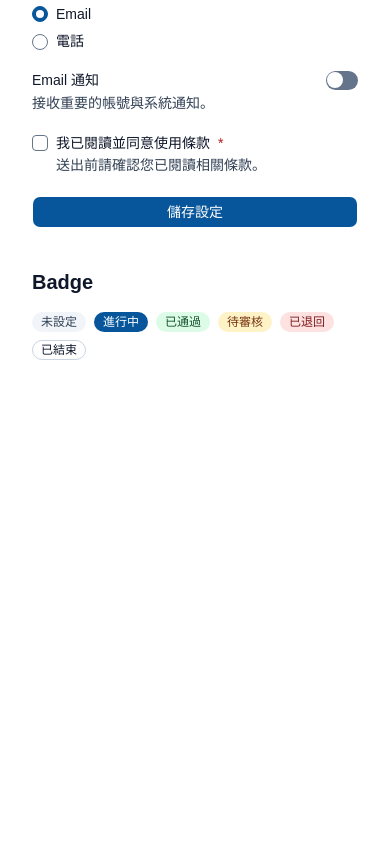
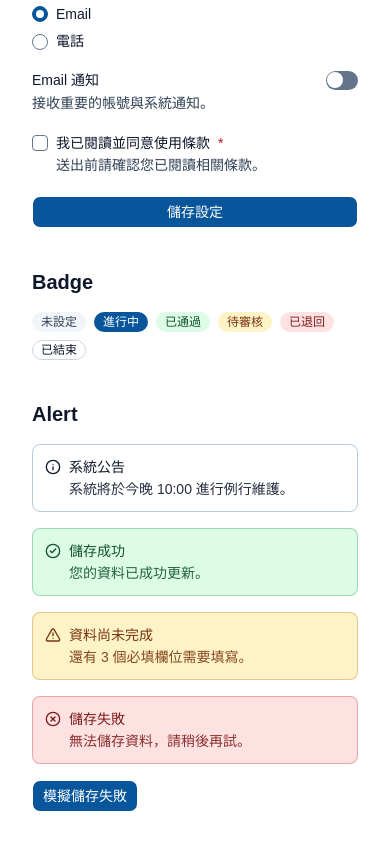
Before and after one commit to sufyspace/ui-kit-a11y, a React (Vite) app: page / in a window 390 px wide. Shown: the part 6945-7789 px from the top of the page. Before the commit the page ends 7337 px from the top, so only its background shows below. Built offline with nearby package versions, Linux system fonts and the light colour scheme.

Commit message:
feat: add accessible alert component

```diff
--- a/src/App.tsx
+++ b/src/App.tsx
@@ -25,7 +25,13 @@ import {
 import { Switch } from "@/components/ui/switch"
 import { Textarea } from "@/components/ui/textarea"
 import { Badge } from "@/components/ui/badge"
-import { Search, Plus, Save, Trash2 } from "lucide-react"
+import {
+    Alert,
+    AlertDescription,
+    AlertTitle,
+} from "@/components/ui/alert"
+
+import { Search, Plus, Save, Trash2, CircleCheck, Info, CircleX, TriangleAlert } from "lucide-react"
 import { useEffect, useState } from "react"
 
 
@@ -127,6 +133,7 @@ function App() {
     const [message, setMessage] = useState("")
     const [errors, setErrors] = useState<FormErrors>({})
     const [submitAttempt, setSubmitAttempt] = useState(0)
+    const [showErrorAlert, setShowErrorAlert] = useState(false)
 
     useEffect(() => {
         if (submitAttempt === 0) return
@@ -1208,6 +1215,70 @@ function App() {
                         </Badge>
                     </div>
                 </section>
+
+                <section className="max-w-xl space-y-4">
+                    <h2 className="text-xl font-semibold">
+                        Alert
+                    </h2>
+
+                    <Alert variant="info">
+                        <Info aria-hidden="true"/>
+                        <AlertTitle>系統公告</AlertTitle>
+                        <AlertDescription>
+                            系統將於今晚 10:00 進行例行維護。
+                        </AlertDescription>
+                    </Alert>
+
+                    <Alert variant="success">
+                        <CircleCheck aria-hidden="true" />
+                        <AlertTitle>儲存成功</AlertTitle>
+                        <AlertDescription>
+                            您的資料已成功更新。
+                        </AlertDescription>
+                    </Alert>
+
+                    <Alert variant="warning">
+                        <TriangleAlert aria-hidden="true" />
+                        <AlertTitle>資料尚未完成</AlertTitle>
+                        <AlertDescription>
+                            還有 3 個必填欄位需要填寫。
+                        </AlertDescription>
+                    </Alert>
+
+                    <Alert variant="error">
+                        <CircleX aria-hidden="true" />
+                        <AlertTitle>儲存失敗</AlertTitle>
+                        <AlertDescription>
+                            無法儲存資料，請稍後再試。
+                        </AlertDescription>
+                    </Alert>
+
+                    <div className="space-y-3">
+                        <Button
+                            type="button"
+                            onClick={() => setShowErrorAlert(true)}
+                        >
+                            模擬儲存失敗
+                        </Button>
+
+                        {showErrorAlert && (
+                            <Alert
+                                variant="error"
+                                role="alert"
+                            >
+                                <CircleX aria-hidden="true" />
+
+                                <AlertTitle>
+                                    儲存失敗
+                                </AlertTitle>
+
+                                <AlertDescription>
+                                    無法儲存資料，請稍後再試。
+                                </AlertDescription>
+                            </Alert>
+                        )}
+                    </div>
+                </section>
             </div>
         </main>
     )
--- /dev/null
+++ b/src/components/ui/alert.tsx
@@ -0,0 +1,95 @@
+import * as React from "react"
+import { cva, type VariantProps } from "class-variance-authority"
+import { cn } from "cn"
+
+const alertVariants = cva(
+    "group/alert relative grid w-full gap-0.5 rounded-lg border px-3 py-3 text-left text-sm has-data-[slot=alert-action]:relative has-data-[slot=alert-action]:pr-18 has-[>svg]:grid-cols-[auto_1fr] has-[>svg]:gap-x-2 *:[svg]:row-span-2 *:[svg]:translate-y-0.5 *:[svg]:text-current *:[svg:not([class*='size-'])]:size-4",
+    {
+        variants: {
+            variant: {
+                info:
+                    "border-primary/30 bg-primary-container text-on-primary-container",
+                success:
+                    "border-success/30 bg-success-container text-on-success-container",
+                warning:
+                    "border-warning/30 bg-warning-container text-on-warning-container",
+                error:
+                    "border-error/30 bg-error-container text-on-error-container",
+            },
+        },
+        defaultVariants: {
+            variant: "info",
+        },
+    }
+)
+
+function Alert({
+                   className,
+                   variant = "info",
+                   ...props
+               }: React.ComponentProps<"div"> & VariantProps<typeof alertVariants>) {
+    return (
+        <div
+            data-slot="alert"
+            data-cui-slot="alert"
+            data-cui-variant={variant}
+            className={cn(alertVariants({ variant }), className)}
+            {...props}
+        />
+    )
+}
+
+function AlertTitle({
+                        className,
+                        ...props
+                    }: React.ComponentProps<"div">) {
+    return (
+        <div
+            data-slot="alert-title"
+            data-cui-slot="alert-title"
+            className={cn(
+                "font-medium group-has-[>svg]/alert:col-start-2 [&_a]:underline [&_a]:underline-offset-3 [&_a]:hover:text-foreground",
+                className
+            )}
+            {...props}
+        />
+    )
+}
+
+function AlertDescription({
+                              className,
+                              ...props
+                          }: React.ComponentProps<"div">) {
+    return (
+        <div
+            data-slot="alert-description"
+            data-cui-slot="alert-description"
+            className={cn(
+                "text-sm text-balance opacity-90 md:text-pretty [&_a]:underline [&_a]:underline-offset-3 [&_p:not(:last-child)]:mb-4",
+                className
+            )}
+            {...props}
+        />
+    )
+}
+
+function AlertAction({
+                         className,
+                         ...props
+                     }: React.ComponentProps<"div">) {
+    return (
+        <div
+            data-slot="alert-action"
+            data-cui-slot="alert-action"
+            className={cn("absolute top-2 right-2", className)}
+            {...props}
+        />
+    )
+}
+
+export {
+    Alert,
+    AlertTitle,
+    AlertDescription,
+    AlertAction,
+}
```
